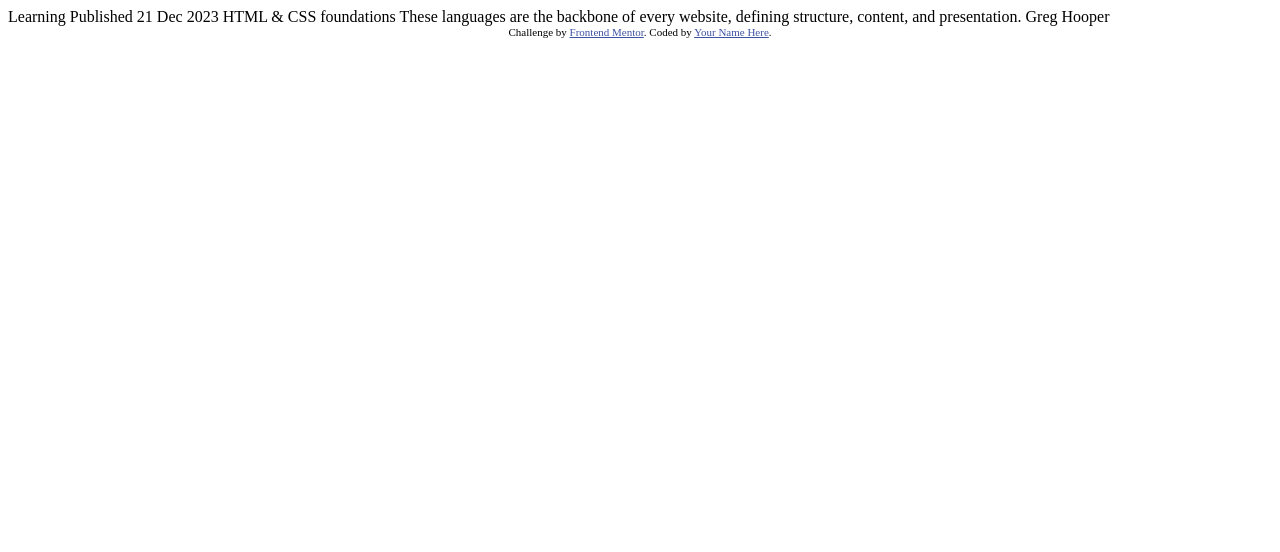
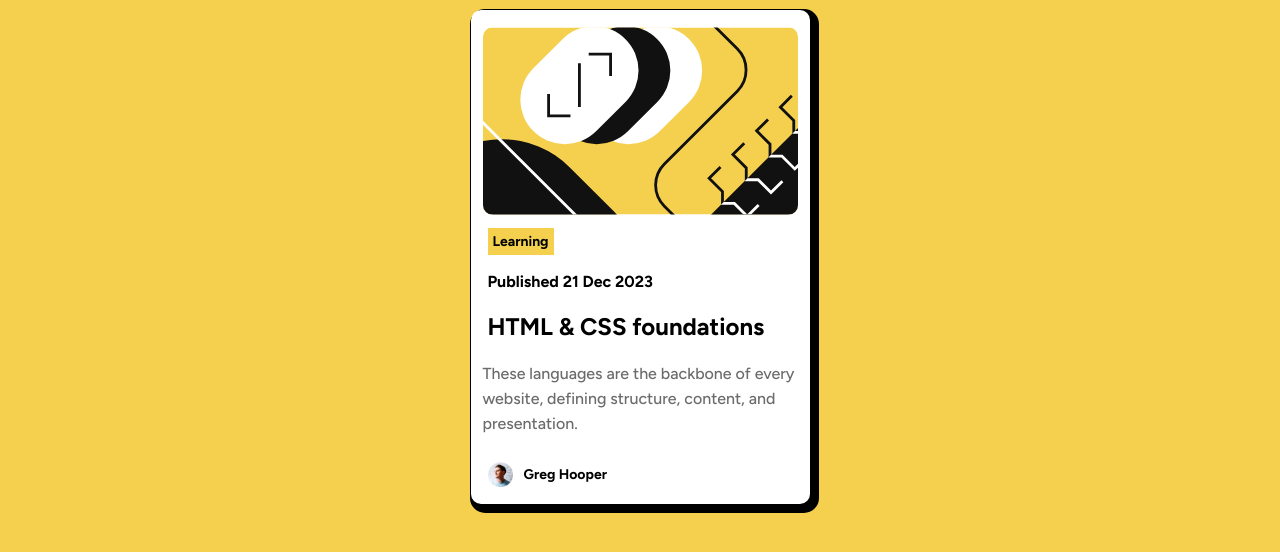
Before and after one commit to Keith-HeathII/Blog-preview-card, a plain HTML site: page blog-preview-card-main/index.html in a window 1280 px wide. Drawn offline with Linux system fonts and the light colour scheme; a web font is replaced by a local one.

Commit message:
complete

```diff
--- a/blog-preview-card-main/index.html
+++ b/blog-preview-card-main/index.html
@@ -2,33 +2,25 @@
 <html lang="en">
 <head>
   <meta charset="UTF-8">
-  <meta name="viewport" content="width=device-width, initial-scale=1.0"> <!-- displays site properly based on user's device -->
-
+  <meta name="viewport" content="width=device-width, initial-scale=1.0">
+  <link rel="stylesheet" href="styles.css">
   <link rel="icon" type="image/png" sizes="32x32" href="./assets/images/favicon-32x32.png">
-
   <title>Frontend Mentor | Blog preview card</title>
-
-  <!-- Feel free to remove these styles or customise in your own stylesheet 👍 -->
-  <style>
-    .attribution { font-size: 11px; text-align: center; }
-    .attribution a { color: hsl(228, 45%, 44%); }
-  </style>
+  <link rel="preconnect" href="https://fonts.googleapis.com">
+<link rel="preconnect" href="https://fonts.gstatic.com" crossorigin>
+<link href="https://fonts.googleapis.com/css2?family=Big+Shoulders+Inline:opsz,wght@10..72,100..900&family=Figtree:ital,wght@0,300..900;1,300..900&family=Fraunces:ital,opsz,wght@0,9..144,100..900;1,9..144,100..900&family=Inter:ital,opsz,wght@0,14..32,100..900;1,14..32,100..900&family=Kumbh+Sans:wght@100..900&family=Lexend+Deca:wght@100..900&family=Montserrat:ital,wght@0,100..900;1,100..900&family=Outfit:wght@100..900&family=Red+Hat+Display:ital,wght@0,300..900;1,300..900&display=swap" rel="stylesheet">
 </head>
 <body>
-
-  Learning
-
-  Published 21 Dec 2023
-
-  HTML & CSS foundations
-
-  These languages are the backbone of every website, defining structure, content, and presentation.
-
-  Greg Hooper
-
-  <div class="attribution">
-    Challenge by <a href="https://www.frontendmentor.io?ref=challenge" target="_blank">Frontend Mentor</a>.
-    Coded by <a href="#">Your Name Here</a>.
+<div class="blog-preview-card">
+  <img src="assets/images/illustration-article.svg">
+  <p><strong>Learning</strong></p>
+  <h4>Published 21 Dec 2023</h4>
+  <h2>HTML & CSS foundations</h2>
+  <p class="description">These languages are the backbone of every website, defining structure, content, and presentation.</p>
+  <div class="author">
+    <img class="author-avatar" src="assets/images/image-avatar.webp">
+    <p>Greg Hooper</p>
   </div>
+</div>
 </body>
 </html>
--- /dev/null
+++ b/blog-preview-card-main/styles.css
@@ -0,0 +1,58 @@
+
+
+*{
+    box-sizing: content-box;
+}
+ body{
+    background-color: hsl(47, 88%, 63%);
+    font-family: "Figtree";
+ }
+
+.blog-preview-card{
+    width: 325px;
+    background-color: white;
+    border-radius: 10px;
+    margin: 10px auto;
+    padding: 7px;
+    box-shadow: 4px 4px 0 5px black;
+    border: 1px thin black;
+}
+
+.blog-preview-card img:not(.author-avatar){
+    width: 315px;
+    border-radius: 10px;
+    margin: 10px auto;
+    display: block;
+}
+
+.description{
+    color: hsl(0, 0%, 42%);
+    font-size: 16px;
+    line-height: 25px;
+    margin-left: 5px;
+    font-weight: 500;
+}
+
+ p, h2, h4, .author{
+    margin-left: 10px;
+ }
+
+ .author{
+  display: flex;
+  gap: 1px;
+  align-items: center;
+  font-size: 14px;
+  font-weight: bold;
+ }
+
+ .author-avatar{
+    width: 25px;
+    object-fit: contain;
+ }
+
+p strong{
+    width: 195px;
+    padding: 5px;
+    background-color: hsl(47, 88%, 63%);
+    font-size: 14px;
+}
```
